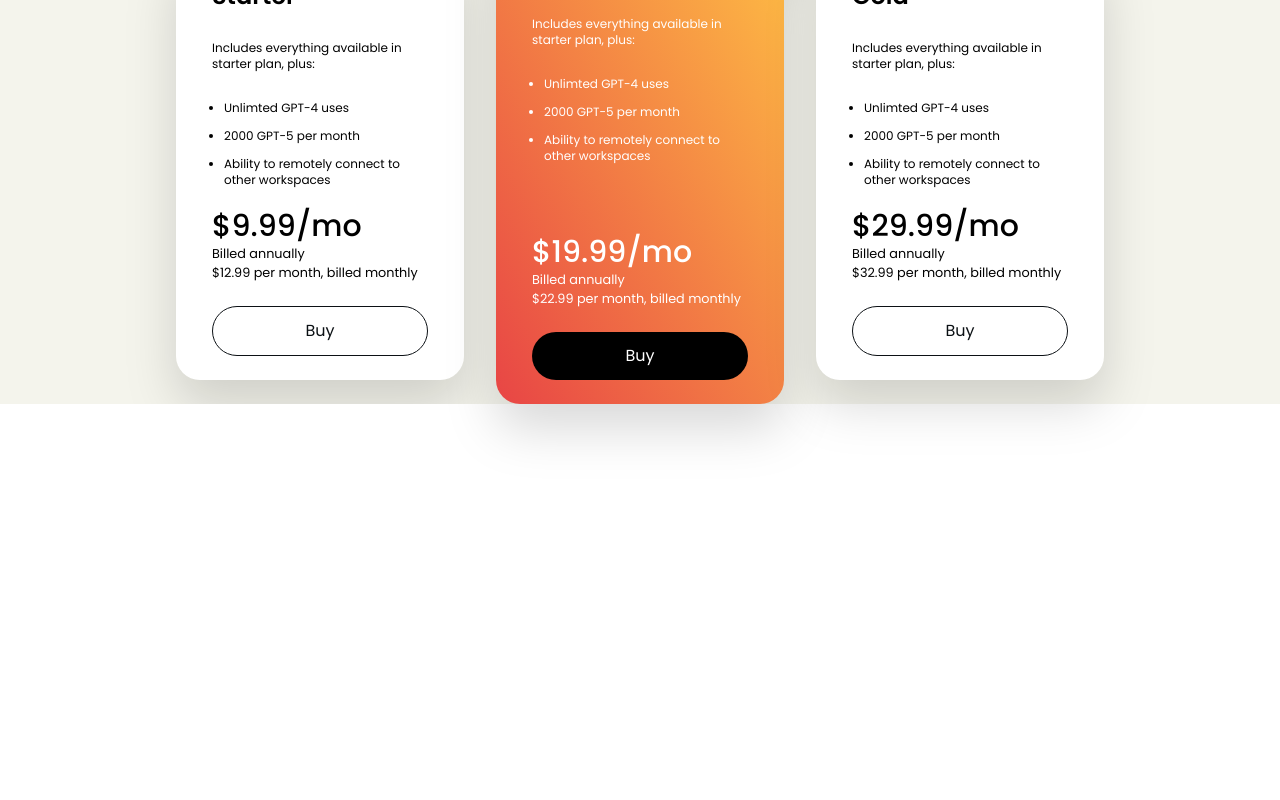
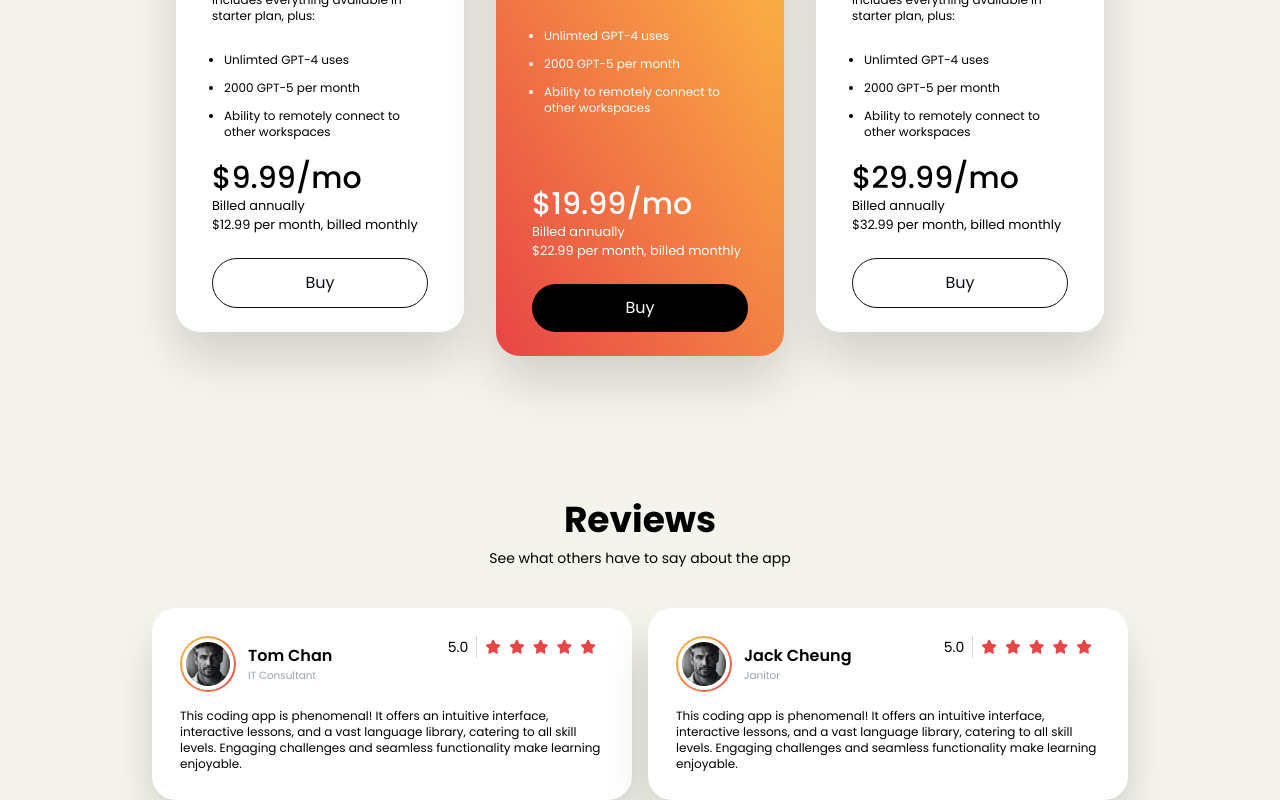
Before and after one commit to tomchan123/svelte-ui, a SvelteKit app: page /codeflip in a window 1280 px wide. Shown: the part 2088-2888 px from the top of the page. Before the commit the page ends 2492 px from the top, so only its background shows below. Built offline with nearby package versions, Linux system fonts and the light colour scheme.

Commit message:
add review page

```diff
--- a/src/routes/codeflip/+page.svelte
+++ b/src/routes/codeflip/+page.svelte
@@ -3,9 +3,7 @@
 	import phoneBigImgUrl from '$lib/assets/codeflip/phone-big.png';
 	import phoneSmallImgUrl from '$lib/assets/codeflip/phone-small.png';
 	import phonesImgUrl from '$lib/assets/codeflip/phones.png';
-	import Price from './Price.svelte';
-	import Title from './Title.svelte';
-	import { Step } from './index';
+	import { Price, Review, Step, Title } from './index';
 </script>
 
 <div class="font-poppins bg-cf-beige">
@@ -78,13 +76,13 @@
 		<div class="flex justify-center space-x-8 relative">
 			<Step
 				num={3}
-				title="Download the app"
+				title="Customize the editor"
 				content="Download the latest version of the coding app from any where around the world on any
             other devices."
 			/>
 			<Step
 				num={4}
-				title="Take the test"
+				title="Coding"
 				content="Download the latest version of the coding app from any where around the world on any
             other devices."
 			/>
@@ -92,7 +90,7 @@
 	</section>
 
 	<!-- Pricing -->
-	<section class="mt-48">
+	<section class="mt-36">
 		<Title>Pricing</Title>
 		<p class="text-sm mx-auto text-center mt-2 mb-14">
 			Choose the subscription plan that is right for you
@@ -103,4 +101,16 @@
 			<Price title="Gold" price={29.99} />
 		</div>
 	</section>
+
+	<!-- Reviews -->
+	<section class="mt-36">
+		<Title>Reviews</Title>
+		<p class="text-sm mx-auto text-center mt-2 mb-10">
+			See what others have to say about the app
+		</p>
+		<div class="flex justify-center space-x-4">
+			<Review name="Tom Chan" role="IT Consultant" />
+			<Review name="Jack Cheung" role="Janitor" rating={4.8} />
+		</div>
+	</section>
 </div>
--- /dev/null
+++ b/src/routes/codeflip/Review.svelte
@@ -0,0 +1,44 @@
+<script lang="ts">
+	import portraitImgUrl from '$lib/assets/codeflip/portrait.png';
+
+	export let rating: number = 5.0;
+	export let name: string;
+	export let role: string;
+</script>
+
+<div
+	class="flex-col justify-center p-7 w-[30rem] bg-white shadow-2xl rounded-3xl space-y-4"
+>
+	<div class="flex justify-between">
+		<div class="flex items-center">
+			<div
+				class="w-[3.5rem] h-[3.5rem] rounded-full bg-gradient-to-tl from-cf-red to-cf-orange flex justify-center items-center"
+			>
+				<img
+					alt="Portrait of a man"
+					src={portraitImgUrl}
+					class="w-[3.2rem] h-[3.2rem] object-cover border-white rounded-full border-4"
+				/>
+			</div>
+			<div class="flex flex-col ml-3">
+				<h3 class="text-base font-semibold">{name}</h3>
+				<small class="text-gray-400 text-2xs">{role}</small>
+			</div>
+		</div>
+		<div class="flex h-min items-center">
+			<p class="text-sm mx-2">5.0</p>
+			<div class="flex border-l border-l-gray-300 text-sm space-x-2 px-2 py-1">
+				<i class="fa-solid fa-star text-cf-red" />
+				<i class="fa-solid fa-star text-cf-red" />
+				<i class="fa-solid fa-star text-cf-red" />
+				<i class="fa-solid fa-star text-cf-red" />
+				<i class="fa-solid fa-star text-cf-red" />
+			</div>
+		</div>
+	</div>
+	<p class="text-xs">
+		This coding app is phenomenal! It offers an intuitive interface, interactive
+		lessons, and a vast language library, catering to all skill levels. Engaging
+		challenges and seamless functionality make learning enjoyable.
+	</p>
+</div>
--- a/src/routes/codeflip/index.ts
+++ b/src/routes/codeflip/index.ts
@@ -1,9 +1,11 @@
 import Price__SvelteComponent_ from './Price.svelte';
+import Review__SvelteComponent_ from './Review.svelte';
 import Step__SvelteComponent_ from './Step.svelte';
 import Title__SvelteComponent_ from './Title.svelte';
 
 export {
 	Price__SvelteComponent_ as Price,
+	Review__SvelteComponent_ as Review,
 	Step__SvelteComponent_ as Step,
 	Title__SvelteComponent_ as Title
 };
```
